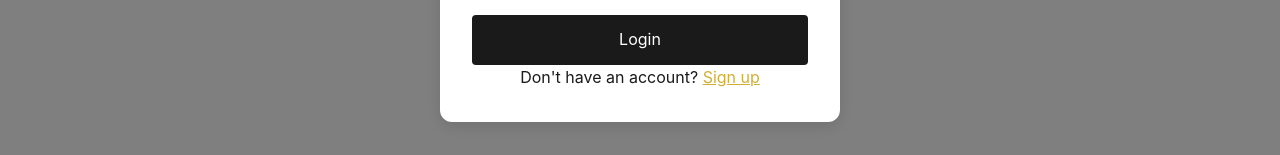
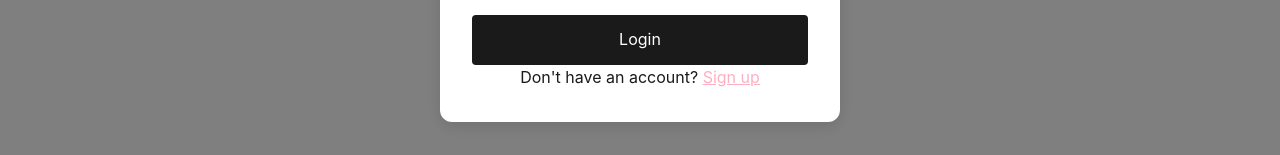
Before and after one commit to tuur12345/JuweeltjesLies, a Next.js app: page /favorites in a window 1280 px wide. Shown: the part 472-627 px from the top of the page. Built offline with nearby package versions, Linux system fonts and the light colour scheme; no server answers.

Commit message:
added feedback page, order and feedback lists added in admin page

```diff
--- a/app/about/page.js
+++ b/app/about/page.js
@@ -1,7 +1,7 @@
 export default function AboutPage() {
   return (
     <div className="container">
-      <h1 className="page-title">About Me</h1>
+      <h1 className="page-title">Over Mij</h1>
       <p className="page-text">
         Welcome to Juweeltjes Lies! I&apos;m Lies, a passionate jewelry designer dedicated to creating unique,
         handcrafted pieces that tell a story. Each piece in my collection is carefully crafted with love
--- a/app/contact/page.js
+++ b/app/contact/page.js
@@ -1,7 +1,7 @@
 export default function ContactPage() {
   return (
     <div className="container">
-      <h1 className="page-title">Contact Me</h1>
+      <h1 className="page-title">Contacteer Mi</h1>
       <p className="page-text">
         I&apos;d love to hear from you! Whether you have questions about a piece, want to discuss a custom order,
         or just want to say hello, feel free to reach out.
--- a/components/Header.js
+++ b/components/Header.js
@@ -166,12 +166,10 @@ export default function Header() {
 
       {/* Side Menu */}
       <div className={`side-menu ${isMenuOpen ? 'active' : ''}`}>
-        <div className="menu-header">
-          <h3>Menu</h3>
-        </div>
         <nav className="menu-nav">
-          <Link href="/about" onClick={closeMenu}>About Me</Link>
-          <Link href="/contact" onClick={closeMenu}>Contact Me</Link>
+          <Link href="/about" onClick={closeMenu}>Over Mij</Link>
+          <Link href="/contact" onClick={closeMenu}>Contacteer Mij</Link>
+          <Link href="/feedback" onClick={closeMenu}>Geef feedback</Link>
         </nav>
       </div>
 
--- a/styles/globals.css
+++ b/styles/globals.css
@@ -8,7 +8,8 @@
 :root {
   --primary: #1a1a1a;
   --secondary: #f5f5f5;
-  --accent: #d4af37;
+  --accent: #FEB0C3;
+  --darkAccent: #b44a65;
   --text-light: #666;
   --border: #e5e5e5;
   --shadow: 0 2px 8px rgba(0,0,0,0.08);
@@ -209,7 +210,6 @@ button {
   z-index: 200;
 }
 .side-menu.active { left: 0; }
-.menu-header { padding: 2rem; border-bottom: 1px solid var(--border); }
 .menu-nav { padding: 2rem; }
 .menu-nav a {
   display: block;
@@ -303,9 +303,9 @@ button {
 .total-label { font-size: 1.2rem; margin-bottom: 1rem; }
 .total-amount { font-size: 2rem; font-weight: 300; margin-bottom: 2rem; }
 .checkout-btn {
-  background: var(--accent); color: white; border: none; padding: 1rem 3rem; font-size: 1rem; cursor: pointer; border-radius: 4px;
+  background:var(--accent); color:var(--darkAccent); padding: 1rem 3rem; font-size: 1rem; cursor: pointer; border-radius: 4px; border-color:var(--accent); border-style:solid;
 }
-.checkout-btn:hover { background: #b8941f; transform: translateY(-2px); box-shadow: var(--shadow-hover); }
+.checkout-btn:hover { background:white; color:#df748e; transform: translateY(-2px); box-shadow: var(--shadow-hover); }
 
 /* ---------- Forms / shipping ---------- */
 .shipping-form-container h3 { font-size: 1.5rem; font-weight: 300; margin-bottom: 2rem; letter-spacing: 1px; }
@@ -315,9 +315,9 @@ button {
 .cancel-btn { background: none; border: 1px solid var(--border); color: var(--text-light); padding: 0.75rem 2rem; border-radius: 4px; cursor: pointer; }
 .cancel-btn:hover:not(:disabled) { background: var(--secondary); border-color: var(--text-light); }
 .submit-btn {
-  background: var(--accent); color: white; border: none; padding: 0.75rem 2rem; border-radius: 4px; cursor: pointer;
+  background:var(--accent); color:var(--darkAccent); padding: 0.75rem 2rem; border-radius: 4px; cursor: pointer; border-color:var(--accent); border-style:solid;
 }
-.submit-btn:hover:not(:disabled) { background: #b8941f; transform: translateY(-2px); box-shadow: var(--shadow-hover); }
+.submit-btn:hover:not(:disabled) { background:white; color:#df748e; transform: translateY(-2px); box-shadow: var(--shadow-hover); }
 .submit-btn:disabled, .cancel-btn:disabled { opacity: 0.6; cursor: not-allowed; }
 
 /* ---------- Auth modal & forms ---------- */
@@ -395,6 +395,72 @@ button {
 .page-title { font-size: 2.5rem; font-weight: 300; margin-bottom: 2rem; letter-spacing: 1px; }
 .page-text { color: var(--text-light); line-height: 1.8; margin-bottom: 1.5rem; }
 
+/* feedback */
+.feedback-form-container {
+  max-width: 600px;
+  margin: 2rem auto;
+  padding: 1.5rem;
+}
+
+.feedback-form {
+  display: flex;
+  flex-direction: column;
+  gap: 1rem;
+}
+
+textarea {
+  resize: vertical;
+  min-height: 120px;
+  padding: 0.75rem;
+  font-size: 1rem;
+  border: 1px solid #ccc;
+  border-radius: 0.5rem;
+  outline: none;
+}
+
+textarea:focus {
+  border-color: #0070f3;
+}
+
+.error {
+  color: red;
+  margin-top: 0.5rem;
+}
+
+.success {
+  color: green;
+  margin-top: 0.5rem;
+}
+
+/* admin page */
+.admin-sections {
+  display: flex;
+  gap: 2rem;
+  margin-top: 2rem;
+}
+.admin-panel {
+  flex: 1;
+  border: 1px solid #ccc;
+  border-radius: 8px;
+  padding: 1rem;
+  background: #f9f9f9;
+}
+
+.admin-panel ul {
+  list-style: none;
+  padding: 0;
+  margin: 1rem 0 0 0;
+}
+.admin-panel li {
+  margin-bottom: 0.5rem;
+  padding: 0.5rem;
+  background: white;
+  border-radius: 4px;
+  box-shadow: 0 1px 2px rgba(0,0,0,0.05);
+}
+
+
+
 /* ---------- Responsive (merged) ---------- */
 @media (max-width: 768px) {
   .detail-content { grid-template-columns: 1fr; gap: 2rem; }
```
Also changed, not shown: app/admin/page.js (+106 -6 lines), app/feedback/page.js (added, +51 -0 lines).
